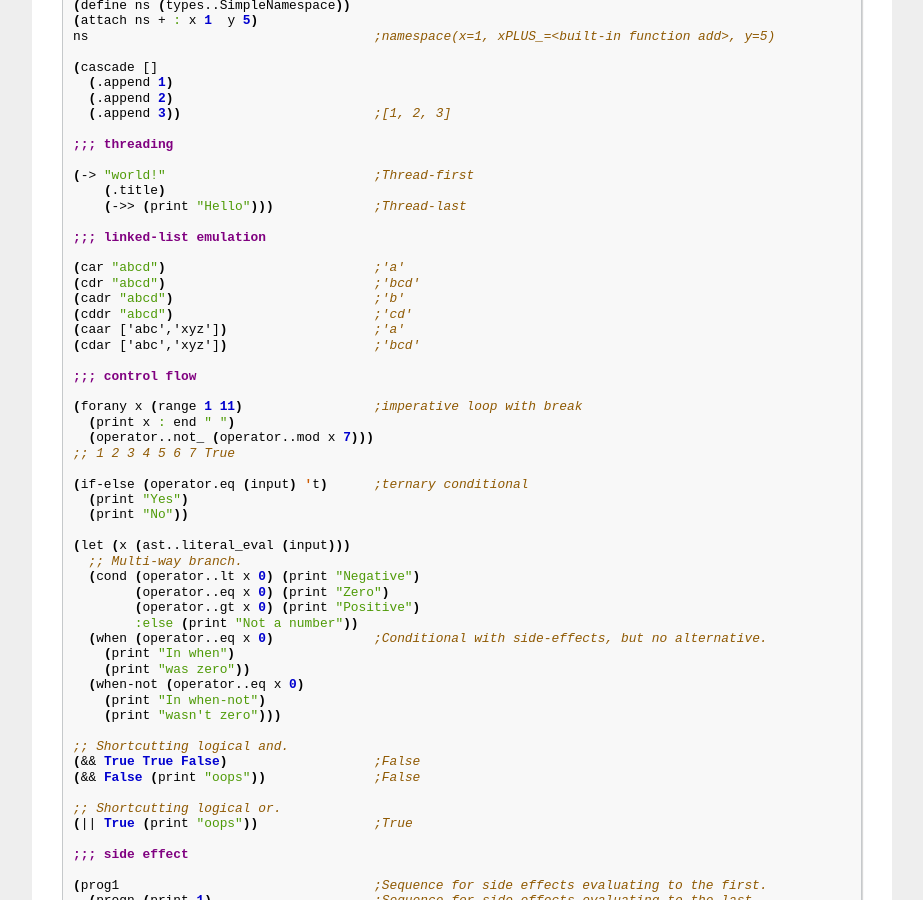
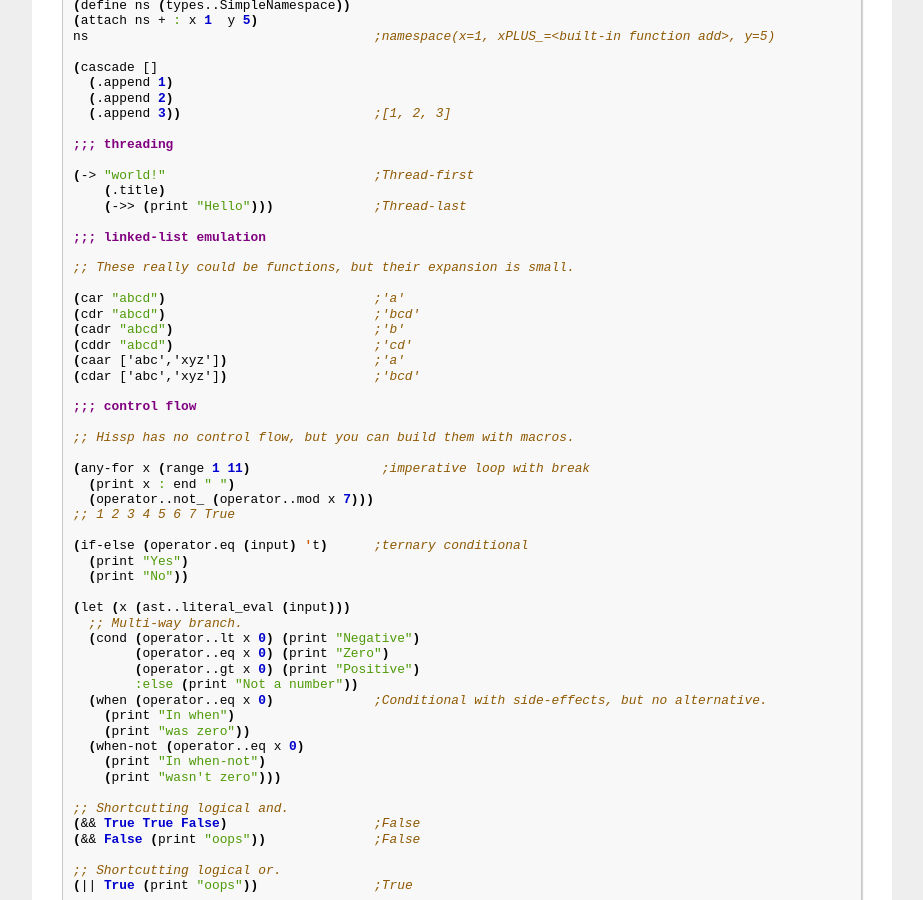
Before and after one commit to gilch/hissp, a Sphinx documentation site: the page built from docs/lissp_quickstart.rst, in a window 1280 px wide and 900 px high, scrolled down 7625 px. Shown: the whole window, without its empty margins (268-1191 px from the left). Built offline with Sphinx 7.4.7, drawn with Linux system fonts in a browser that asks for light colours; pages that are not in the unit, such as notebooks, are missing from menus.

Commit message:
Rename forany to any-for

```diff
--- a/docs/lissp_quickstart.rst
+++ b/docs/lissp_quickstart.rst
@@ -509,6 +511,8 @@ Lissp Quick Start
 
    ;;; linked-list emulation
 
+   ;; These really could be functions, but their expansion is small.
+
    (car "abcd")                           ;'a'
    (cdr "abcd")                           ;'bcd'
    (cadr "abcd")                          ;'b'
@@ -518,7 +522,9 @@ Lissp Quick Start
 
    ;;; control flow
 
-   (forany x (range 1 11)                 ;imperative loop with break
+   ;; Hissp has no control flow, but you can build them with macros.
+
+   (any-for x (range 1 11)                 ;imperative loop with break
      (print x : end " ")
      (operator..not_ (operator..mod x 7)))
    ;; 1 2 3 4 5 6 7 True
```
Also changed, not shown: other parts of docs/lissp_quickstart.rst (+4 -0 lines), 2 other files.
